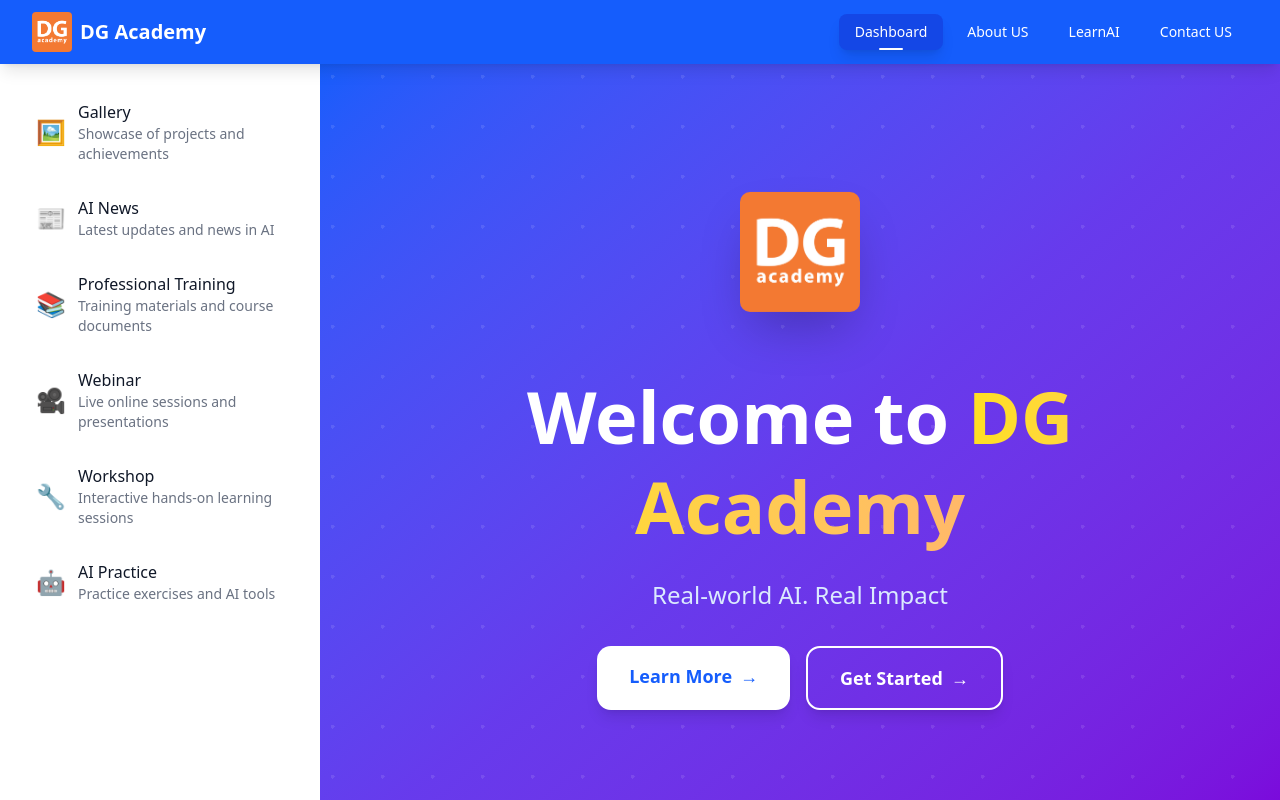
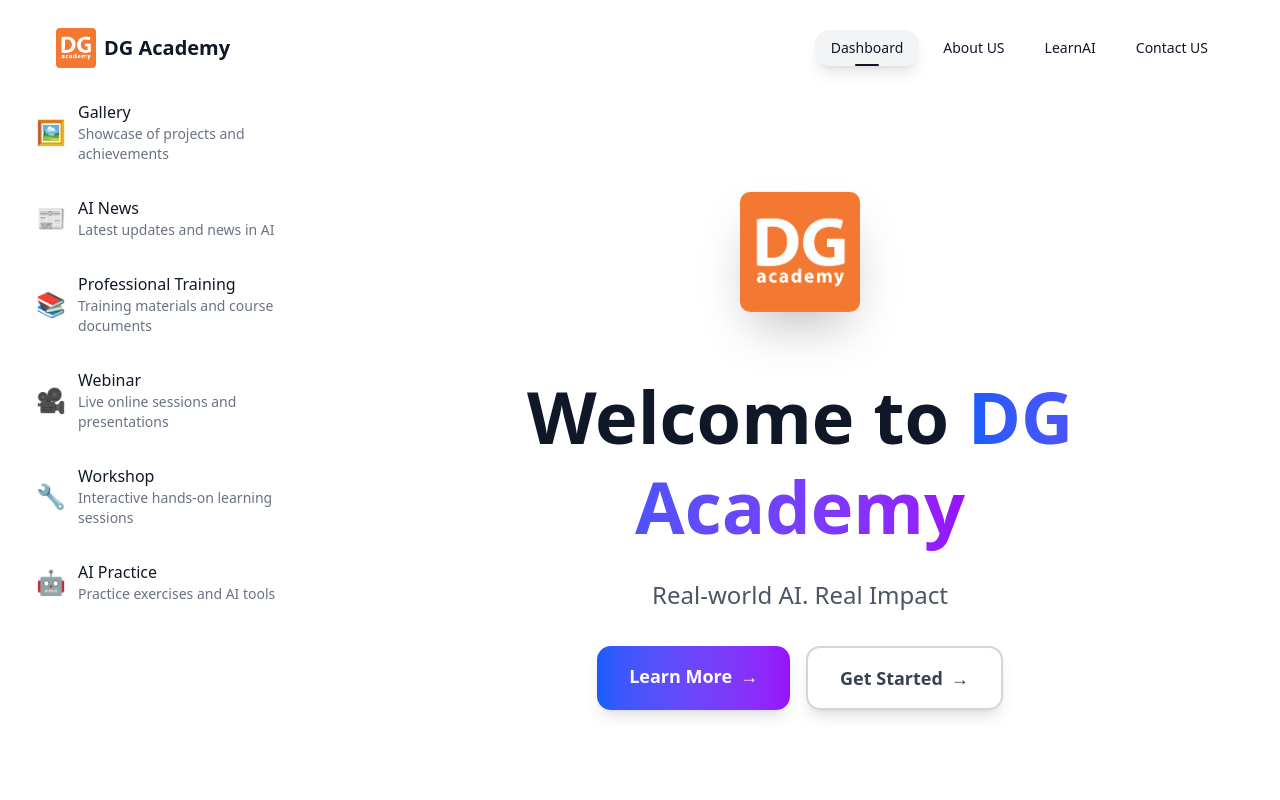
Before and after one commit to Ngo-seakyarith/dgdemy, a Next.js app: page /dashboard in a window 1280 px wide. Shown: the top 800 px of the page. Built offline with nearby package versions, Linux system fonts and the light colour scheme.

Commit message:
make navbar better

```diff
--- a/src/app/dashboard/layout.tsx
+++ b/src/app/dashboard/layout.tsx
@@ -46,7 +46,7 @@ export default function DashboardLayout({ children }: { children: React.ReactNod
   const pathname = usePathname();
 
   return (
-    <div className="min-h-screen bg-gray-50 flex">
+    <div className="min-h-screen bg-white flex">
       {/* SHARED SIDEBAR */}
       <div className="w-80 bg-white shadow-lg fixed h-full overflow-y-auto mt-16">
         <div className="p-6">
@@ -76,7 +76,7 @@ export default function DashboardLayout({ children }: { children: React.ReactNod
       </div>
 
       {/* Main Content */}
-      <div className="flex-1 ml-80 overflow-y-auto pt-16">
+      <div className="flex-1 ml-80 overflow-y-auto pt-16 bg-white">
         {children}
       </div>
     </div>
--- a/src/app/layout.tsx
+++ b/src/app/layout.tsx
@@ -4,6 +4,7 @@ import Link from 'next/link';
 import Image from 'next/image';
 import { usePathname } from 'next/navigation';
 import Head from 'next/head';
+import { useState, useEffect } from 'react';
 import './globals.css';
 
 export default function RootLayout({
@@ -12,6 +13,16 @@ export default function RootLayout({
   children: React.ReactNode;
 }) {
   const pathname = usePathname();
+  const [isScrolled, setIsScrolled] = useState(false);
+
+  useEffect(() => {
+    const handleScroll = () => {
+      setIsScrolled(window.scrollY > 10);
+    };
+
+    window.addEventListener('scroll', handleScroll);
+    return () => window.removeEventListener('scroll', handleScroll);
+  }, []);
 
   const navItems = [
     { href: '/dashboard', label: 'Dashboard' },
@@ -34,8 +45,12 @@ export default function RootLayout({
       </Head>
       <body>
         {!pathname.startsWith('/admin') && (
-          <nav className="bg-blue-600 text-white shadow-lg fixed top-0 left-0 right-0 z-50 animate-in slide-in-from-top duration-500">
-            <div className="max-w-7xl mx-auto px-4 sm:px-6 lg:px-8">
+          <nav className={`fixed top-4 left-4 right-4 z-50 transition-all duration-500 ease-out transform ${
+            isScrolled
+              ? 'bg-white text-gray-900 shadow-2xl backdrop-blur-xl border border-white/20 rounded-2xl'
+              : 'bg-transparent text-gray-900 rounded-2xl'
+          } animate-in slide-in-from-top duration-500`}>
+            <div className="max-w-7xl mx-auto px-6 sm:px-8 lg:px-10">
               <div className="flex justify-between h-16">
                 <div className="flex items-center">
                   <Link href="/" className="flex items-center space-x-2 group">
@@ -54,10 +69,14 @@ export default function RootLayout({
                     <Link
                       key={item.href}
                       href={item.href}
-                      className={`relative px-4 py-2 rounded-md text-sm font-medium transition-all duration-300 transform hover:scale-105 ${
+                      className={`relative px-4 py-2 rounded-xl text-sm font-medium transition-all duration-300 transform hover:scale-105 ${
                         pathname === item.href
-                          ? 'bg-blue-700 text-white shadow-lg'
-                          : 'hover:bg-blue-700 hover:text-white hover:shadow-md'
+                          ? isScrolled
+                            ? 'bg-gray-100 text-gray-900 shadow-lg'
+                            : 'bg-gray-100 bg-opacity-80 text-gray-900 shadow-lg'
+                          : isScrolled
+                            ? 'hover:bg-gray-100 hover:text-gray-900 hover:shadow-md'
+                            : 'hover:bg-gray-100 hover:bg-opacity-80 hover:text-gray-900 hover:shadow-md'
                       }`}
                       style={{
                         animationDelay: `${index * 100}ms`,
@@ -66,7 +85,9 @@ export default function RootLayout({
                     >
                       {item.label}
                       {pathname === item.href && (
-                        <div className="absolute bottom-0 left-1/2 transform -translate-x-1/2 w-6 h-0.5 bg-white rounded-full animate-in slide-in-from-left duration-300"></div>
+                        <div className={`absolute bottom-0 left-1/2 transform -translate-x-1/2 w-6 h-0.5 rounded-full animate-in slide-in-from-left duration-300 ${
+                          isScrolled ? 'bg-gray-900' : 'bg-gray-900'
+                        }`}></div>
                       )}
                     </Link>
                   ))}
--- a/src/components/HeroSection.tsx
+++ b/src/components/HeroSection.tsx
@@ -24,12 +24,12 @@ export default function HeroSection({
   secondaryButton = { text: "Get Started", href: "/contact" }
 }: HeroSectionProps) {
   return (
-    <section className="min-h-screen bg-gradient-to-br from-blue-600 via-purple-600 to-indigo-700 flex items-center justify-center text-white relative overflow-hidden">
+    <section className="min-h-screen bg-white flex items-center justify-center text-gray-900 relative overflow-hidden">
       {/* Background Pattern */}
-      <div className="absolute inset-0 bg-gradient-to-br from-blue-600/90 to-purple-700/90"></div>
-      <div className="absolute inset-0 opacity-10">
+      <div className="absolute inset-0 bg-white"></div>
+      <div className="absolute inset-0 opacity-5">
         <div className="absolute inset-0 bg-repeat" style={{
-          backgroundImage: `radial-gradient(circle at 25% 25%, white 2px, transparent 2px)`,
+          backgroundImage: `radial-gradient(circle at 25% 25%, gray-900 2px, transparent 2px)`,
           backgroundSize: '50px 50px'
         }}></div>
       </div>
@@ -47,27 +47,27 @@ export default function HeroSection({
 
         <h1 className="text-5xl md:text-7xl font-bold mb-6 leading-tight">
           {title.includes("DG Academy") ? (
-            <>Welcome to <span className="text-transparent bg-clip-text bg-gradient-to-r from-yellow-300 to-orange-300">DG Academy</span></>
+            <>Welcome to <span className="text-transparent bg-clip-text bg-gradient-to-r from-blue-600 to-purple-600">DG Academy</span></>
           ) : (
             title
           )}
         </h1>
 
-        <p className="text-xl md:text-2xl mb-8 max-w-3xl mx-auto text-blue-100 leading-relaxed">
+        <p className="text-xl md:text-2xl mb-8 max-w-3xl mx-auto text-gray-600 leading-relaxed">
           {subtitle}
         </p>
 
         <div className="flex flex-col sm:flex-row gap-4 justify-center">
           <Link
             href={primaryButton.href}
-            className="group bg-white text-blue-600 px-8 py-4 rounded-xl font-bold text-lg hover:bg-blue-50 hover:scale-105 transition-all duration-300 shadow-lg hover:shadow-xl"
+            className="group bg-gradient-to-r from-blue-600 to-purple-600 text-white px-8 py-4 rounded-xl font-bold text-lg hover:from-blue-700 hover:to-purple-700 hover:scale-105 transition-all duration-300 shadow-lg hover:shadow-xl"
           >
             {primaryButton.text}
             <span className="ml-2 group-hover:translate-x-1 transition-transform duration-300">→</span>
           </Link>
           <Link
             href={secondaryButton.href}
-            className="group border-2 border-white text-white px-8 py-4 rounded-xl font-bold text-lg hover:bg-white hover:text-blue-600 hover:scale-105 transition-all duration-300 shadow-lg hover:shadow-xl"
+            className="group border-2 border-gray-300 text-gray-700 px-8 py-4 rounded-xl font-bold text-lg hover:bg-gray-50 hover:border-gray-400 hover:scale-105 transition-all duration-300 shadow-lg hover:shadow-xl"
           >
             {secondaryButton.text}
             <span className="ml-2 group-hover:translate-x-1 transition-transform duration-300">→</span>
```
